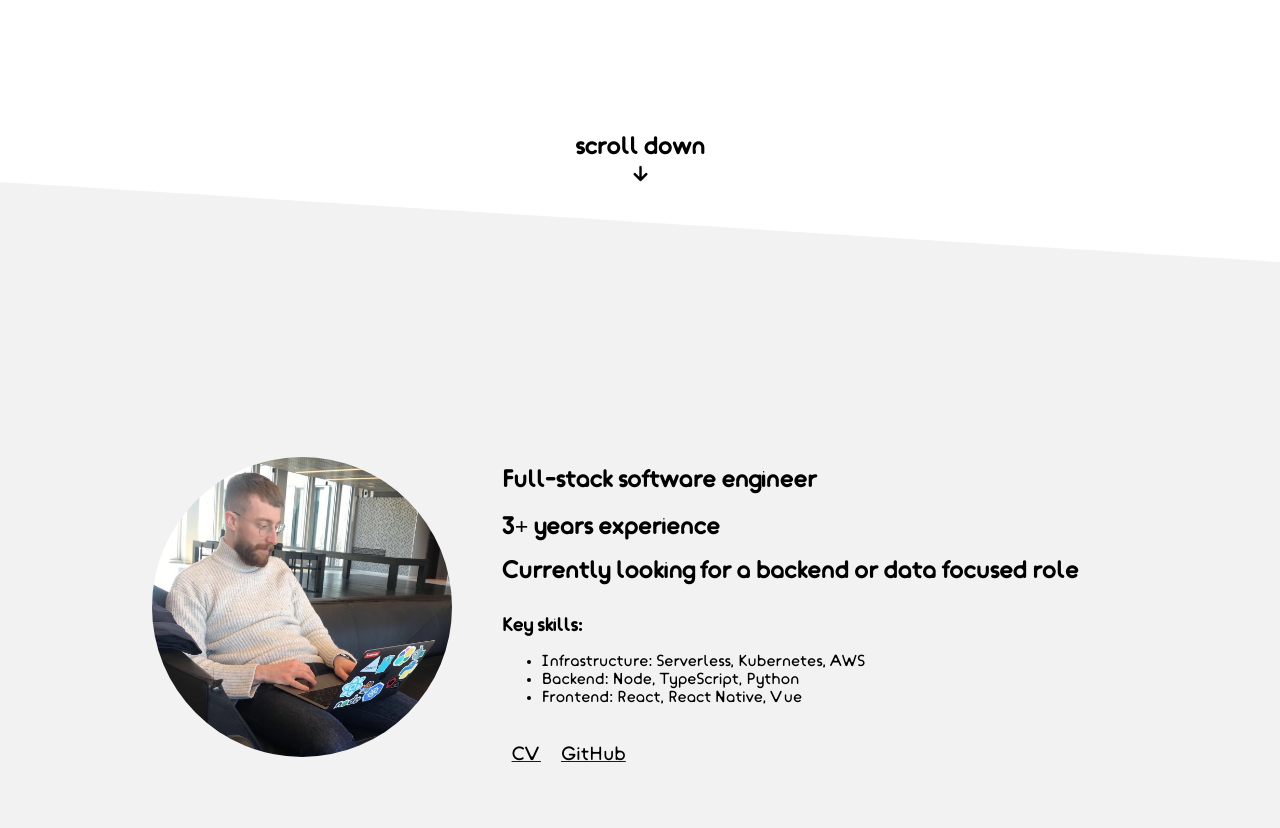
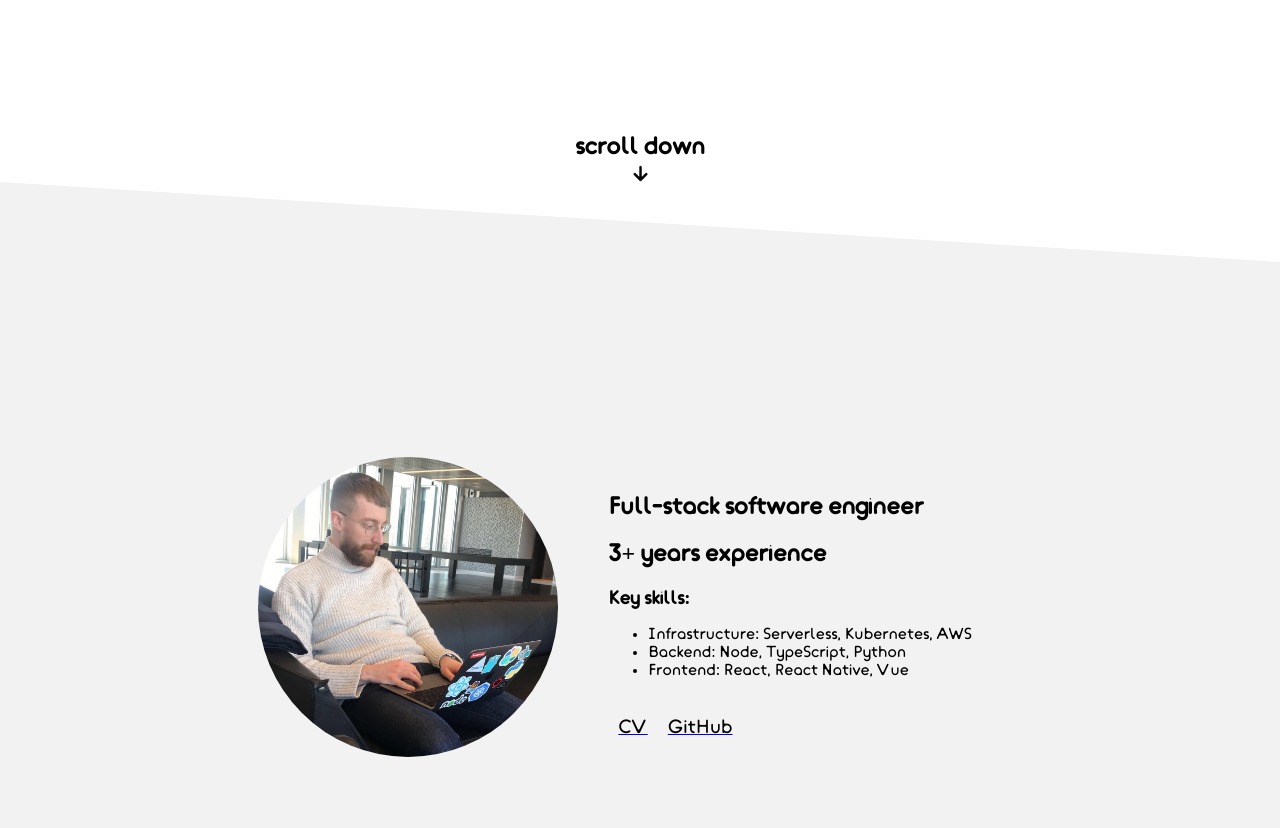
Before and after one commit to mattdean1/portfolio, a Gatsby site: page / in a window 1280 px wide. Shown: the part 538-1366 px from the top of the page. Built offline with nearby package versions, Linux system fonts and the light colour scheme; Gatsby itself is replaced by a stand-in of ours.

Commit message:
Remove looking for opps

```diff
--- a/src/components/About.tsx
+++ b/src/components/About.tsx
@@ -54,7 +54,6 @@ const About = () => (
     <TextContainer>
       <h2 style={{marginBottom: '20px'}}>Full-stack software engineer</h2>
       <h2 style={{marginBottom: '20px'}}>3+ years experience</h2>
-      <h2 style={{marginBottom: '30px'}}>Currently looking for a backend or data focused role </h2>
       <h3>Key skills:</h3>
       <ul style={{marginBottom: '30px'}}>
         <li>Infrastructure: Serverless, Kubernetes, AWS</li>
```
